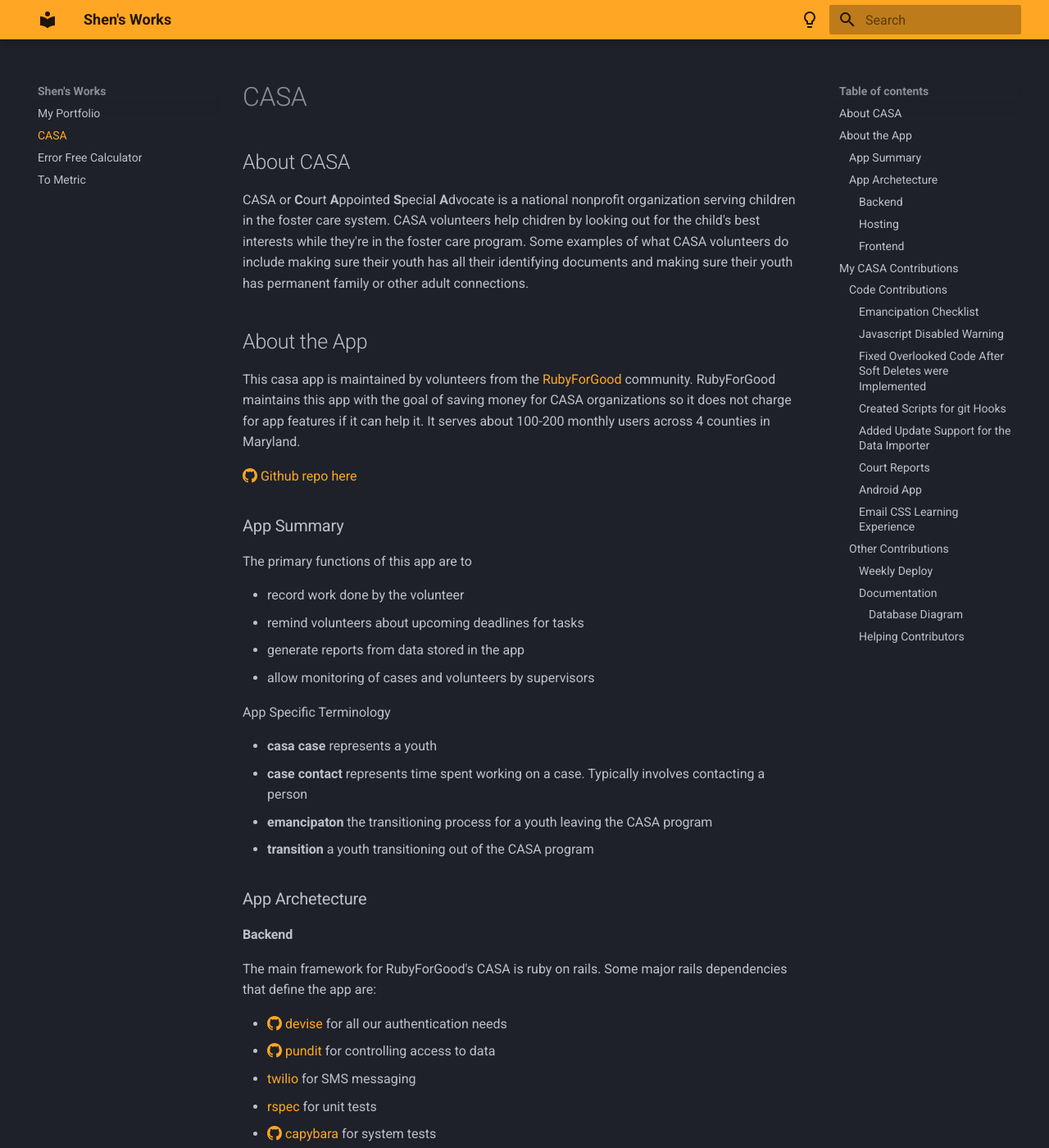
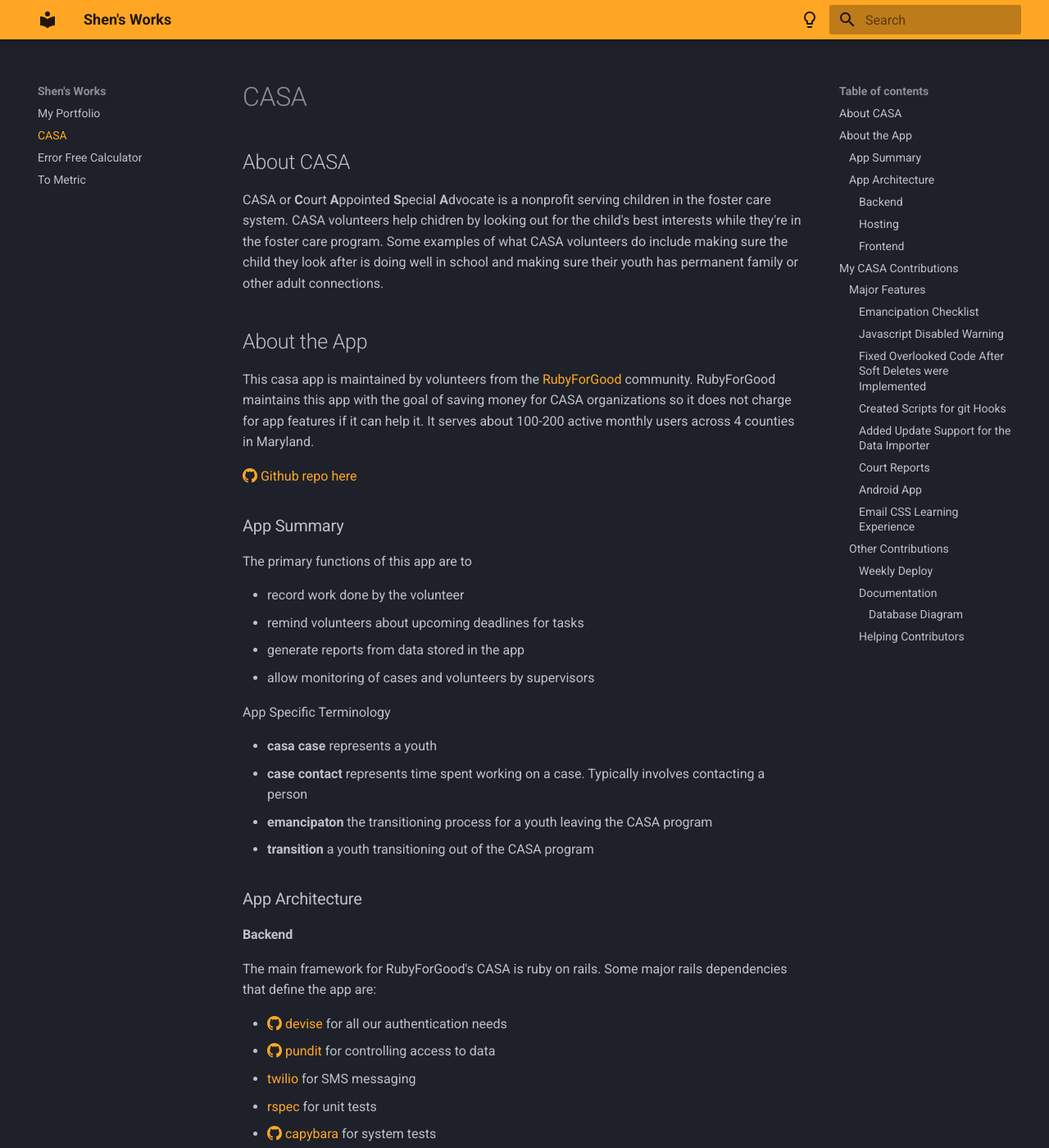
Before and after one commit to FireLemons/portfolio, an MkDocs documentation site: the page built from docs/casa.md, in a window 1280 px wide and 1400 px high. Shown: the whole window at 82% size. Built offline with MkDocs 1.6.1 and Material for MkDocs 9.7.7, drawn with Linux system fonts in a browser that asks for light colours; some of the changed text lies outside the part shown.

Commit message:
text length cuts, introduction of more relevant text

```diff
--- a/docs/casa.md
+++ b/docs/casa.md
@@ -1,9 +1,9 @@
 # CASA
 ## About CASA
-CASA or **C**ourt **A**ppointed **S**pecial **A**dvocate is a national nonprofit organization serving children in the foster care system. CASA volunteers help chidren by looking out for the child's best interests while they're in the foster care program. Some examples of what CASA volunteers do include making sure their youth has all their identifying documents and making sure their youth has permanent family or other adult connections.
+CASA or **C**ourt **A**ppointed **S**pecial **A**dvocate is a nonprofit serving children in the foster care system. CASA volunteers help chidren by looking out for the child's best interests while they're in the foster care program. Some examples of what CASA volunteers do include making sure the child they look after is doing well in school and making sure their youth has permanent family or other adult connections.
 
 ## About the App
-This casa app is maintained by volunteers from the [RubyForGood](https://rubyforgood.org/) community. RubyForGood maintains this app with the goal of saving money for CASA organizations so it does not charge for app features if it can help it. It serves about 100-200 monthly users across 4 counties in Maryland.
+This casa app is maintained by volunteers from the [RubyForGood](https://rubyforgood.org/) community. RubyForGood maintains this app with the goal of saving money for CASA organizations so it does not charge for app features if it can help it. It serves about 100-200 active monthly users across 4 counties in Maryland.
 
 [:octicons-mark-github-16: Github repo here](https://github.com/rubyforgood/casa)
 
@@ -22,7 +22,7 @@
  - **emancipaton** the transitioning process for a youth leaving the CASA program
  - **transition** a youth transitioning out of the CASA program
 
-### App Archetecture
+### App Architecture
 #### Backend
 The main framework for RubyForGood's CASA is ruby on rails. Some major rails dependencies that define the app are:
 
@@ -35,24 +35,20 @@
  [Postgres](https://www.postgresql.org/) is our database management system.
 
 #### Hosting
-The app is hosted on [Heroku](https://dashboard.heroku.com). Heroku's built in Github integration is used for our QA(quality assurance) environment meaning our QA envirnment contains the latest changes from the main branch of our repository on github. From the Herkou dashboard the production environment can be manually updated to match QA.
+The app is hosted on [Heroku](https://dashboard.heroku.com). We have a pipeline where continuous integration builds our quality assurance environment(QA) from the latest updates from our github repo. From QA changes are manually verified and manually deployed to our production environment.
 
 #### Frontend
-CASA is a multi page website with [AJAX](https://en.wikipedia.org/wiki/Ajax_(programming)) mixed in. CASA's main javascript framework is [jQuery](https://jquery.com/). [Sass](https://sass-lang.com/) is used to organize css. We use the [plainadmin theme](https://plainadmin.com/) which is built on top of bootstrap 5. Using this theme allows the app to be mobile friendly.
-
-CASA is a [progressive web app](https://web.dev/what-are-pwas/) and has an android app as a [trusted web activity](https://developer.chrome.com/docs/android/trusted-web-activity/). This means the website can have app like features like offline mode without having to be remade as an app.
+CASA is a multi page website with [AJAX](https://en.wikipedia.org/wiki/Ajax_(programming)) mixed in. CASA's main javascript framework is [jQuery](https://jquery.com/). Our main styling framework is the [plainadmin theme](https://plainadmin.com/) which is built on top of bootstrap 5. [Sass](https://sass-lang.com/) is used for all styling not provided by plainadmin.
 
 ## My CASA Contributions
 
-### Code Contributions
-These are listed in chrononlogical order.
+### Major Features
 
 #### Emancipation Checklist
 As children leave the CASA program(typically from getting older), CASA volunteers need to make sure their youth(s) are prepared for life. There is a lot to keep track of over a long period of time so they need a checklist to keep track.
 
 <figure markdown>
   ![Emancipation Checklist Screenshot](./img/casa-emancipation-checklist.png){ style="width: 40em" }
-  <figcaption>A screenshot of the emancipation checklist as it looks currently</figcaption>
 </figure>
 
 The items in the list are stored in the database. The main items like "Youth has housing." are "emancipation categories" and the subitems like "With friend" are "emancipation options". When a user selects a category or option, an association is made between the casa case and the checklist item.
```
